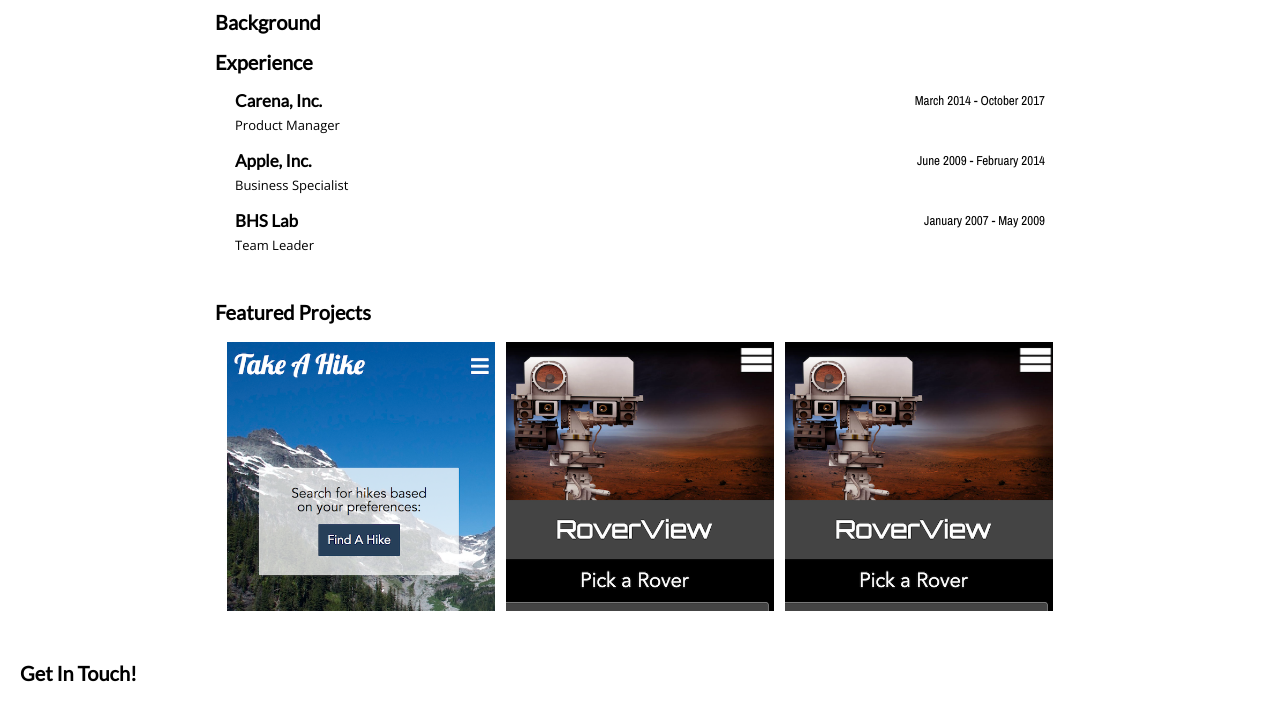
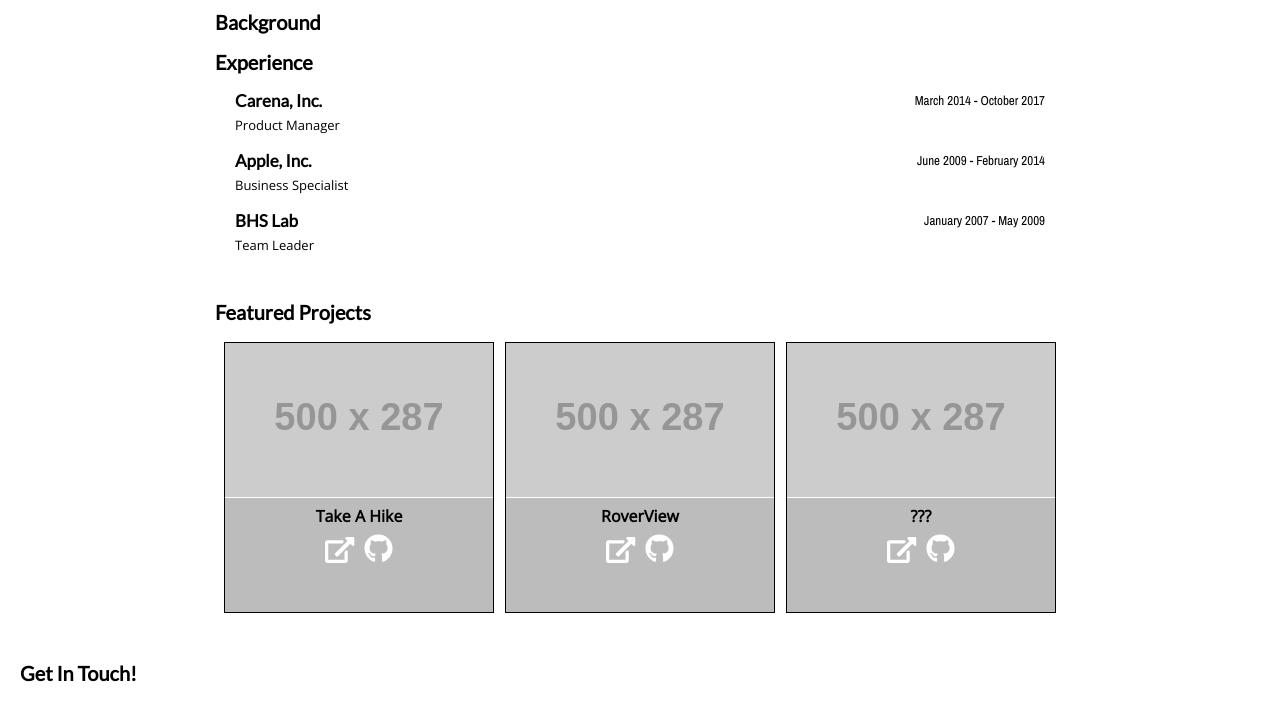
Before and after one commit to melaniebcohen/portfolio-site, a website: page public/index.html in a window 1280 px wide. Shown: the part 503-1224 px from the top of the page. Drawn offline with nearby package versions, Linux system fonts and the light colour scheme; placeholder pictures from the web are drawn by us; a web font is replaced by a local one.

Commit message:
Project styling

```diff
--- a/public/index.html
+++ b/public/index.html
@@ -96,7 +96,6 @@
           <div class="company-dates">
             <div class="company">
               <p>BHS Lab</p>
-              <!-- Note: fix styling here-->
             </div>
             <div class="dates">
               <p>January 2007 - May 2009</p>
@@ -111,30 +110,27 @@
       <section id="featured-projects">
         <h3>Featured Projects</h3>
         <div class="img-div">
-          <img src="images/takeahike.png">
-          <div class="overlay">
-            <span>
-              <p>What it is, why, etc.
-              <a href="https://take-a-hike-.herokuapp.com" target="_blank"><i class="fas fa-external-link-alt"></i></a>
-            </span>
+          <img src="http://via.placeholder.com/500x287">
+          <div>
+            <h4>Take A Hike</h4>
+            <a href="https://take-a-hike-.herokuapp.com" target="_blank"><i class="fas fa-external-link-alt"></i></a>
+            <a href="https://github.com/melaniebcohen/take-a-hike" target="_blank"><i class="fab fa-github"></i></a>
           </div>
         </div>
         <div class="img-div">
-          <img src="images/roverview.png">
-          <div class="overlay">
-            <span>
-              <p>What it is, why, etc.
-              <a href="https://take-a-hike-.herokuapp.com" target="_blank"><i class="fas fa-external-link-alt"></i></a>
-            </span>
+          <img src="http://via.placeholder.com/500x287">
+          <div>
+            <h4>RoverView</h4>
+            <a href="https://take-a-hike-.herokuapp.com" target="_blank"><i class="fas fa-external-link-alt"></i></a>
+            <a href="#"><i class="fab fa-github"></i></a>
           </div>
         </div>
         <div class="img-div">
-          <img src="images/roverview.png">
-          <div class="overlay">
-            <span>
-              <p>What it is, why, etc.
-              <a href="https://take-a-hike-.herokuapp.com" target="_blank"><i class="fas fa-external-link-alt"></i></a>
-            </span>
+          <img src="http://via.placeholder.com/500x287">
+          <div>
+            <h4>???</h4>
+            <a href="https://take-a-hike-.herokuapp.com" target="_blank"><i class="fas fa-external-link-alt"></i></a>
+            <a href="#"><i class="fab fa-github"></i></a>
           </div>
         </div>
       </section>
--- a/public/styles/modules/featured-projects.css
+++ b/public/styles/modules/featured-projects.css
@@ -10,38 +10,38 @@
   position: relative;
   display: inline-block;
   width: 80vw;
-  height: 80vw;
+  height: 70vw;
+  background: #bcbcbc;
+  border: 1px #000 solid;
+  margin-bottom: 10px;
 }
 #featured-projects img {
   display: block;
   max-width: 100%;
-  max-height: 100%
+  max-height: 100%;
+  border-bottom: 1px solid #FFF;
 }
-.overlay {
-  position: absolute;
-  background-color: rgba(0,0,0,.7);
-  top: 0;
-  left: 0;
-  width: 100%;
-  height: 100%;
-  display: none;
+#featured-projects h4 {
+  font-weight: bold;
+  margin-top: 10px;
+  font-size: 16px;
 }
-.img-div:hover .overlay {
-  display: block;
-  text-align: center;
+.fa-github {
+  font-size: 29px;
 }
-.img-div span {
-  position: absolute;
-  top: 30%;
-  left: 25%;
-  box-sizing: border-box;
-  color: white;
+.fa-external-link-alt {
+  font-size: 26px;
 }
-.img-div .fa-external-link-alt {
-  font-size: 2em;
-  position: absolute;
-  color: white;
-  display: block;
+.fa-github, .fa-external-link-alt {
+  margin: 10px 3px 0 3px;
+  color: #FFF;
+  transition: 350ms all;
+}
+.fa-github:hover, .fa-external-link-alt:hover {
+  color: #232323;
+}
+#featured-projects a:visited {
+  color: #FFF;
 }
 
 @media screen and (min-width: 500px) {
```
